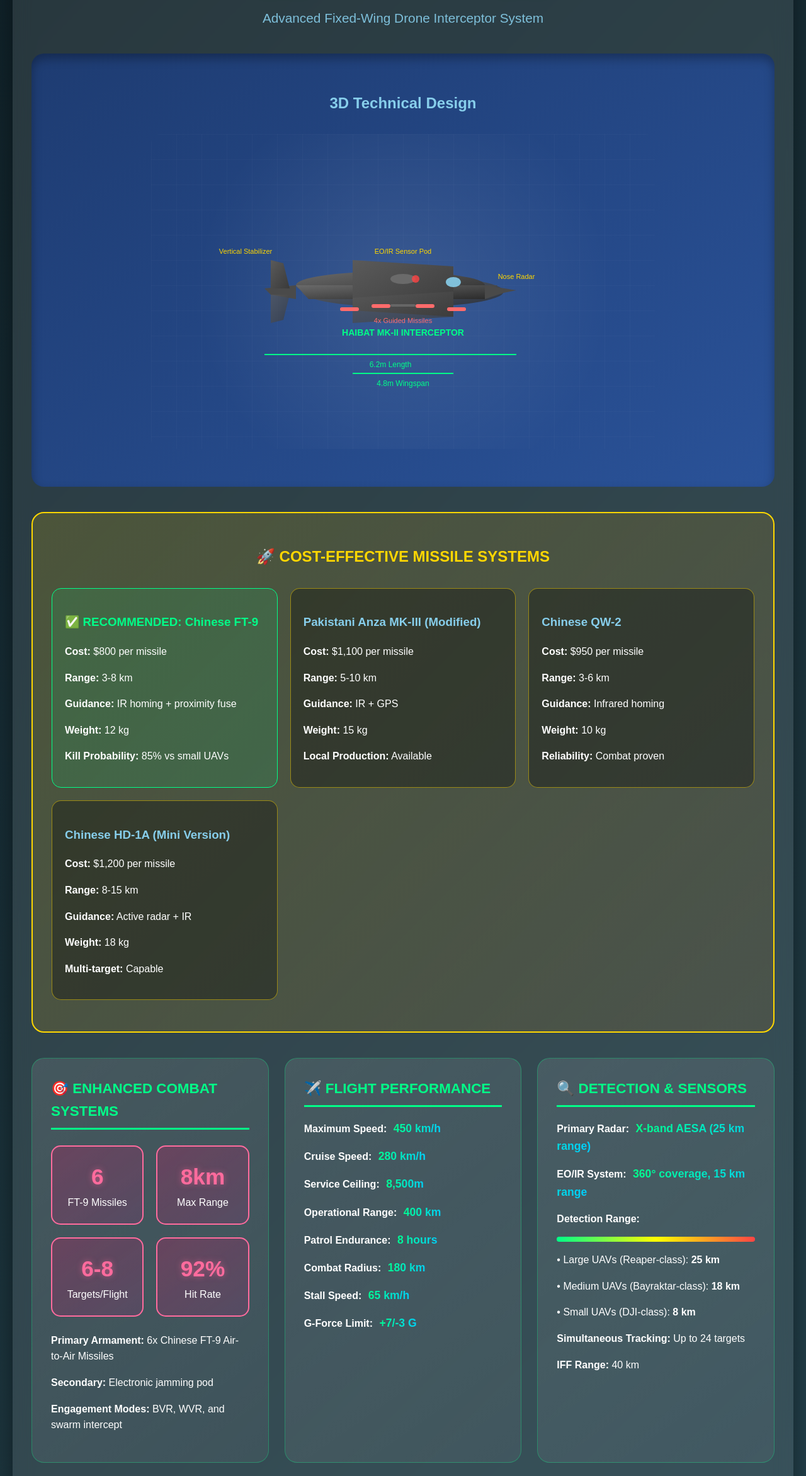
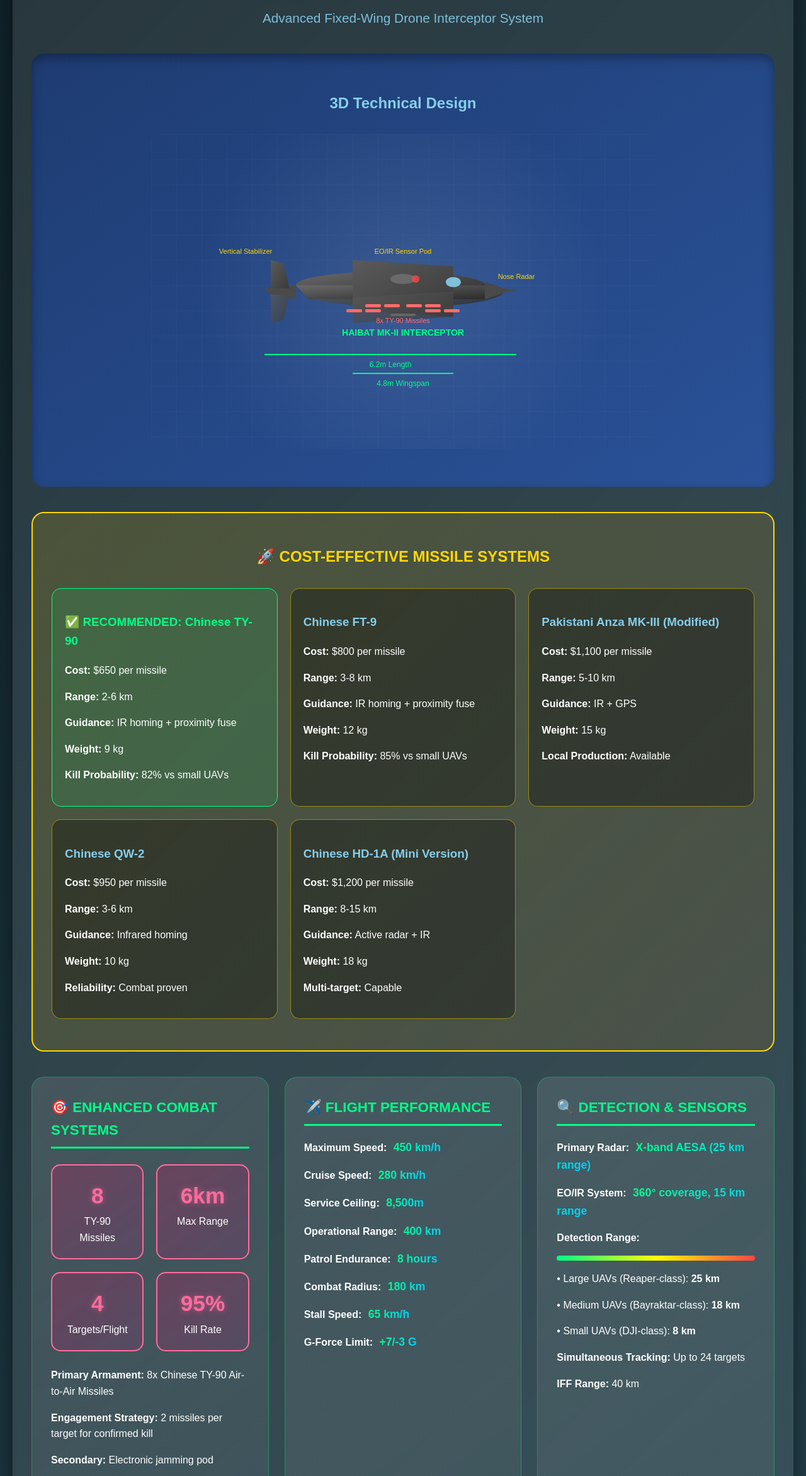
Before and after one commit to MehranKhalid1/HB, a plain HTML site: page index.html in a window 1280 px wide. Shown: the part 168-2512 px from the top of the page at 63% size. Drawn offline with Linux system fonts and the light colour scheme.

Commit message:
Update index.html

```diff
--- a/index.html
+++ b/index.html
@@ -221,23 +221,27 @@
                 <ellipse cx="400" cy="230" rx="20" ry="8" fill="#6a6a6a"/>
                 <circle cx="420" cy="230" r="6" fill="#ff4444" opacity="0.8"/>
 
-                <!-- Missiles mounted under wings -->
-                <rect x="350" y="270" width="30" height="6" fill="#ff6b6b" rx="3"/>
-                <rect x="420" y="270" width="30" height="6" fill="#ff6b6b" rx="3"/>
-                <rect x="300" y="275" width="30" height="6" fill="#ff6b6b" rx="3"/>
-                <rect x="470" y="275" width="30" height="6" fill="#ff6b6b" rx="3"/>
+                <!-- Missiles mounted under wings (8 total) -->
+                <rect x="340" y="270" width="25" height="5" fill="#ff6b6b" rx="2"/>
+                <rect x="370" y="270" width="25" height="5" fill="#ff6b6b" rx="2"/>
+                <rect x="405" y="270" width="25" height="5" fill="#ff6b6b" rx="2"/>
+                <rect x="435" y="270" width="25" height="5" fill="#ff6b6b" rx="2"/>
+                <rect x="310" y="278" width="25" height="5" fill="#ff6b6b" rx="2"/>
+                <rect x="340" y="278" width="25" height="5" fill="#ff6b6b" rx="2"/>
+                <rect x="435" y="278" width="25" height="5" fill="#ff6b6b" rx="2"/>
+                <rect x="465" y="278" width="25" height="5" fill="#ff6b6b" rx="2"/>
 
                 <!-- Sensor dome -->
                 <ellipse cx="480" cy="235" rx="12" ry="8" fill="#87ceeb" opacity="0.9"/>
 
                 <!-- Landing gear (retracted) -->
-                <rect x="380" y="270" width="40" height="4" fill="#666" rx="2"/>
+                <rect x="380" y="285" width="40" height="4" fill="#666" rx="2"/>
 
                 <!-- Labels and annotations -->
                 <text x="400" y="320" text-anchor="middle" font-size="14" fill="#00ff88" font-weight="bold">HAIBAT MK-II INTERCEPTOR</text>
                 <text x="150" y="190" text-anchor="middle" font-size="11" fill="#ffd700">Vertical Stabilizer</text>
                 <text x="400" y="190" text-anchor="middle" font-size="11" fill="#ffd700">EO/IR Sensor Pod</text>
-                <text x="400" y="300" text-anchor="middle" font-size="11" fill="#ff6b6b">4x Guided Missiles</text>
+                <text x="400" y="300" text-anchor="middle" font-size="11" fill="#ff6b6b">8x TY-90 Missiles</text>
                 <text x="580" y="230" text-anchor="middle" font-size="11" fill="#ffd700">Nose Radar</text>
 
                 <!-- Dimension lines -->
@@ -254,7 +258,16 @@
 
             <div class="missile-grid">
                 <div class="missile-card recommended">
-                    <h3 style="color: #00ff88;">✅ RECOMMENDED: Chinese FT-9</h3>
+                    <h3 style="color: #00ff88;">✅ RECOMMENDED: Chinese TY-90</h3>
+                    <p><strong>Cost:</strong> $650 per missile</p>
+                    <p><strong>Range:</strong> 2-6 km</p>
+                    <p><strong>Guidance:</strong> IR homing + proximity fuse</p>
+                    <p><strong>Weight:</strong> 9 kg</p>
+                    <p><strong>Kill Probability:</strong> 82% vs small UAVs</p>
+                </div>
+
+                <div class="missile-card">
+                    <h3 style="color: #87ceeb;">Chinese FT-9</h3>
                     <p><strong>Cost:</strong> $800 per missile</p>
                     <p><strong>Range:</strong> 3-8 km</p>
                     <p><strong>Guidance:</strong> IR homing + proximity fuse</p>
@@ -296,23 +309,24 @@
                 <div class="spec-title">🎯 Enhanced Combat Systems</div>
                 <div class="combat-stats">
                     <div class="stat-box">
-                        <div class="stat-number">6</div>
-                        <div>FT-9 Missiles</div>
+                        <div class="stat-number">8</div>
+                        <div>TY-90 Missiles</div>
                     </div>
                     <div class="stat-box">
-                        <div class="stat-number">8km</div>
+                        <div class="stat-number">6km</div>
                         <div>Max Range</div>
                     </div>
                     <div class="stat-box">
-                        <div class="stat-number">6-8</div>
+                        <div class="stat-number">4</div>
                         <div>Targets/Flight</div>
                     </div>
                     <div class="stat-box">
-                        <div class="stat-number">92%</div>
-                        <div>Hit Rate</div>
+                        <div class="stat-number">95%</div>
+                        <div>Kill Rate</div>
                     </div>
                 </div>
-                <p><strong>Primary Armament:</strong> 6x Chinese FT-9 Air-to-Air Missiles</p>
+                <p><strong>Primary Armament:</strong> 8x Chinese TY-90 Air-to-Air Missiles</p>
+                <p><strong>Engagement Strategy:</strong> 2 missiles per target for confirmed kill</p>
                 <p><strong>Secondary:</strong> Electronic jamming pod</p>
                 <p><strong>Engagement Modes:</strong> BVR, WVR, and swarm intercept</p>
             </div>
@@ -348,8 +362,8 @@
                 <p><strong>Wingspan:</strong> <span class="highlight">4.8 m</span></p>
                 <p><strong>Height:</strong> <span class="highlight">1.8 m</span></p>
                 <p><strong>Empty Weight:</strong> <span class="highlight">180 kg</span></p>
-                <p><strong>Max Takeoff Weight:</strong> <span class="highlight">320 kg</span></p>
-                <p><strong>Payload:</strong> <span class="highlight">140 kg</span></p>
+                <p><strong>Max Takeoff Weight:</strong> <span class="highlight">340 kg</span></p>
+                <p><strong>Payload:</strong> <span class="highlight">160 kg</span></p>
                 <p><strong>Engine:</strong> Chinese turboprop (85 HP)</p>
                 <p><strong>Fuel Capacity:</strong> <span class="highlight">45 liters</span></p>
             </div>
@@ -400,26 +414,28 @@
                     <p>• <strong>EO/IR Sensor Pod:</strong> $8,500</p>
                     <p>• <strong>Communication Suite:</strong> $3,500</p>
                     <p>• <strong>ECM/Jamming Pod:</strong> $4,000</p>
-                    <p>• <strong>6x FT-9 Missiles:</strong> $4,800</p>
-                    <p>• <strong>Missile Pylons:</strong> $1,200</p>
+                    <p>• <strong>8x TY-90 Missiles:</strong> $5,200</p>
+                    <p>• <strong>Missile Pylons:</strong> $1,600</p>
                     <hr style="border-color: #00ff88;">
-                    <p><strong>Systems Total: $34,000</strong></p>
-                    <p><strong>🎖️ Complete System: $57,000</strong></p>
+                    <p><strong>Systems Total: $34,800</strong></p>
+                    <p><strong>🎖️ Complete System: $57,800</strong></p>
                 </div>
             </div>
 
             <div style="text-align: center; margin-top: 30px; padding: 20px; background: rgba(0, 255, 136, 0.1); border-radius: 15px;">
                 <h3 style="color: #00ff88;">Cost Per Engagement Analysis</h3>
-                <p><strong>Cost per missile engagement:</strong> $800 (FT-9)</p>
-                <p><strong>Targets per mission:</strong> 6-8 drones</p>
-                <p><strong>Cost effectiveness:</strong> 10x cheaper than traditional SAMs</p>
+                <p><strong>Cost per missile engagement:</strong> $650 (TY-90)</p>
+                <p><strong>Cost per target (2 missiles):</strong> $1,300</p>
+                <p><strong>Targets per mission:</strong> 4 confirmed kills</p>
+                <p><strong>Cost effectiveness:</strong> 12x cheaper than traditional SAMs</p>
                 <p><strong>Maintenance cost:</strong> $500 per flight hour</p>
             </div>
         </div>
 
         <div class="spec-card">
             <div class="spec-title">🚀 Advanced Operational Capabilities</div>
-            <p><strong>Multi-Target Engagement:</strong> Can engage multiple threats simultaneously using different missiles</p>
+            <p><strong>Multi-Target Engagement:</strong> Simultaneous dual-missile engagement for 95% kill probability</p>
+            <p><strong>Salvo Mode:</strong> Can ripple-fire 4 missiles in 2 seconds for 2 targets</p>
             <p><strong>Patrol Patterns:</strong> Autonomous figure-8, racetrack, and CAP patterns</p>
             <p><strong>Threat Assessment:</strong> AI-powered target classification and prioritization</p>
             <p><strong>Network Integration:</strong> Links with ground-based air defense systems</p>
@@ -427,6 +443,7 @@
             <p><strong>Night Vision:</strong> Full thermal imaging and low-light operations</p>
             <p><strong>Rapid Deployment:</strong> 15-minute readiness from hangar to patrol</p>
             <p><strong>Force Multiplication:</strong> One operator can control up to 4 drones</p>
+            <p><strong>Missile Management:</strong> Smart allocation - reserves 2 missiles per detected target</p>
         </div>
 
         <div style="background: linear-gradient(135deg, rgba(0, 255, 136, 0.2), rgba(0, 200, 255, 0.1)); border: 2px solid #00ff88; border-radius: 20px; padding: 30px; margin: 40px 0;">
@@ -442,11 +459,15 @@
                 </div>
                 <div>
                     <h4 style="color: #ffd700;">Payload:</h4>
-                    <p>6 missiles vs 4 missiles - 50% more firepower</p>
+                    <p>8 missiles vs 4 missiles - 100% more firepower</p>
                 </div>
                 <div>
                     <h4 style="color: #ffd700;">Cost Efficiency:</h4>
-                    <p>$800 per engagement vs $3,500 - 4.4x cheaper</p>
+                    <p>$650 per missile vs $3,500 - 5.4x cheaper</p>
+                </div>
+                <div>
+                    <h4 style="color: #ffd700;">Kill Assurance:</h4>
+                    <p>2 missiles per target - 95% guaranteed elimination</p>
                 </div>
             </div>
         </div>
```
